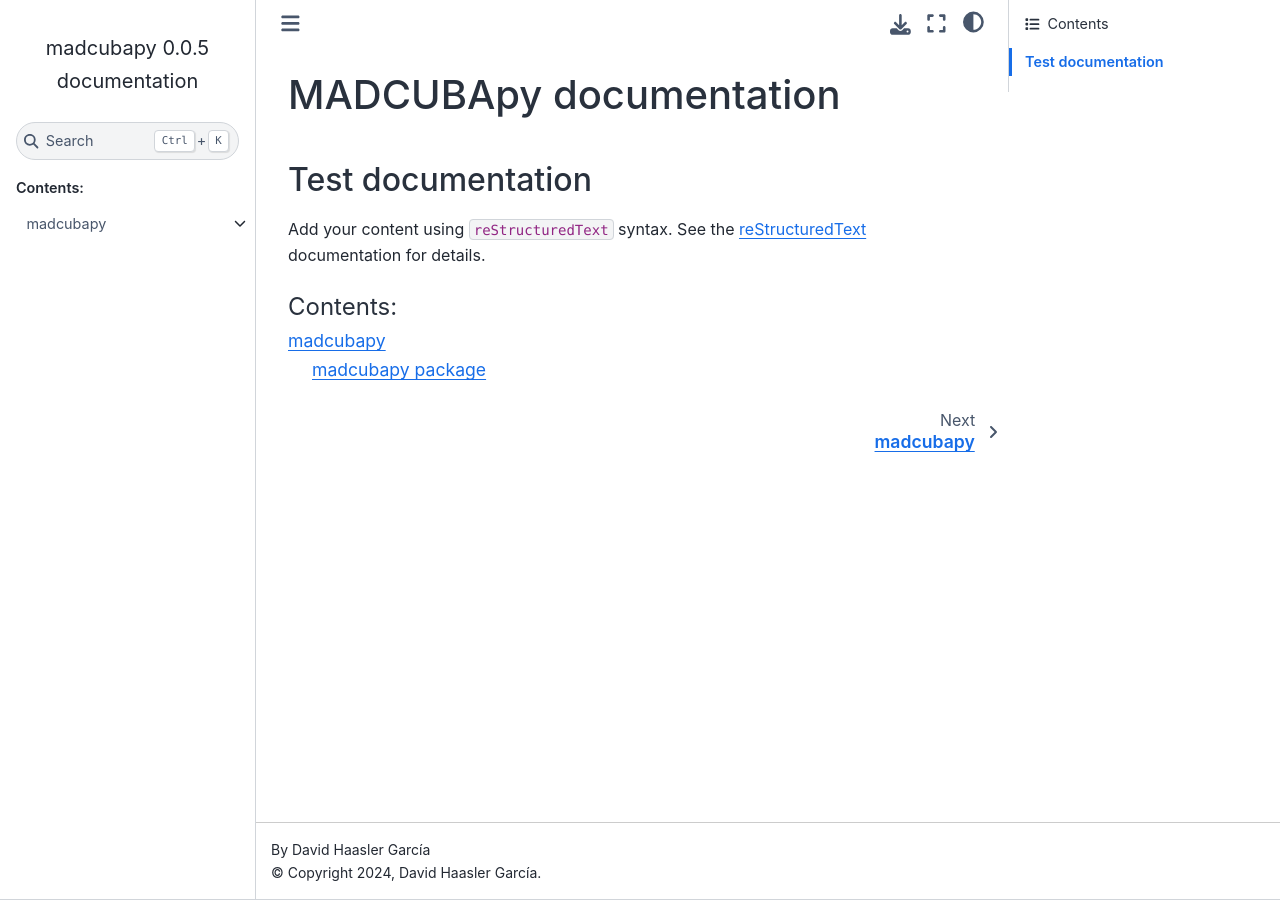
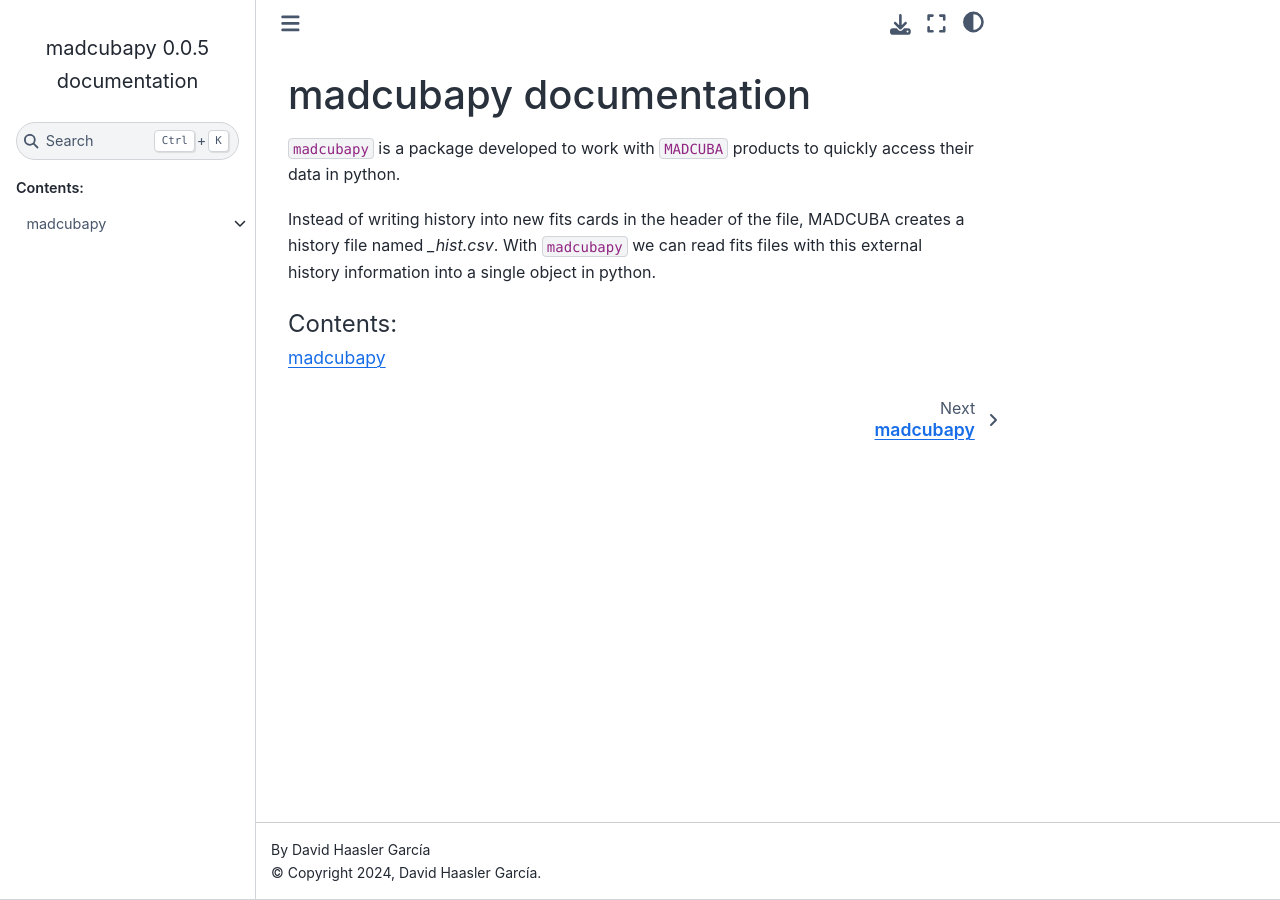
Before and after one commit to dhaasler/madcubapy, a Sphinx documentation site: the page built from docs/source/index.rst, in a window 1280 px wide. Built offline with Sphinx 7.4.7 and the Sphinx Book theme 1.1.4, drawn with Linux system fonts in a browser that asks for light colours.

Commit message:
Add small intro to docs index

```diff
--- a/docs/source/index.rst
+++ b/docs/source/index.rst
@@ -3,20 +3,20 @@
    You can adapt this file completely to your liking, but it should at least
    contain the root `toctree` directive.
 
-#######################
-MADCUBApy documentation
+madcubapy documentation
 #######################
 
-Test documentation
-******************
+``madcubapy`` is a package developed to work with ``MADCUBA`` products to
+quickly access their data in python.
 
-Add your content using ``reStructuredText`` syntax. See the
-`reStructuredText <https://www.sphinx-doc.org/en/master/usage/restructuredtext/index.html>`_
-documentation for details.
+Instead of writing history into new fits
+cards in the header of the file, MADCUBA creates a history file named
+`_hist.csv`. With ``madcubapy`` we can read fits files with this external
+history information into a single object in python.
 
 
 .. toctree::
-   :maxdepth: 2
+   :maxdepth: 1
    :caption: Contents:
 
    modules
```
